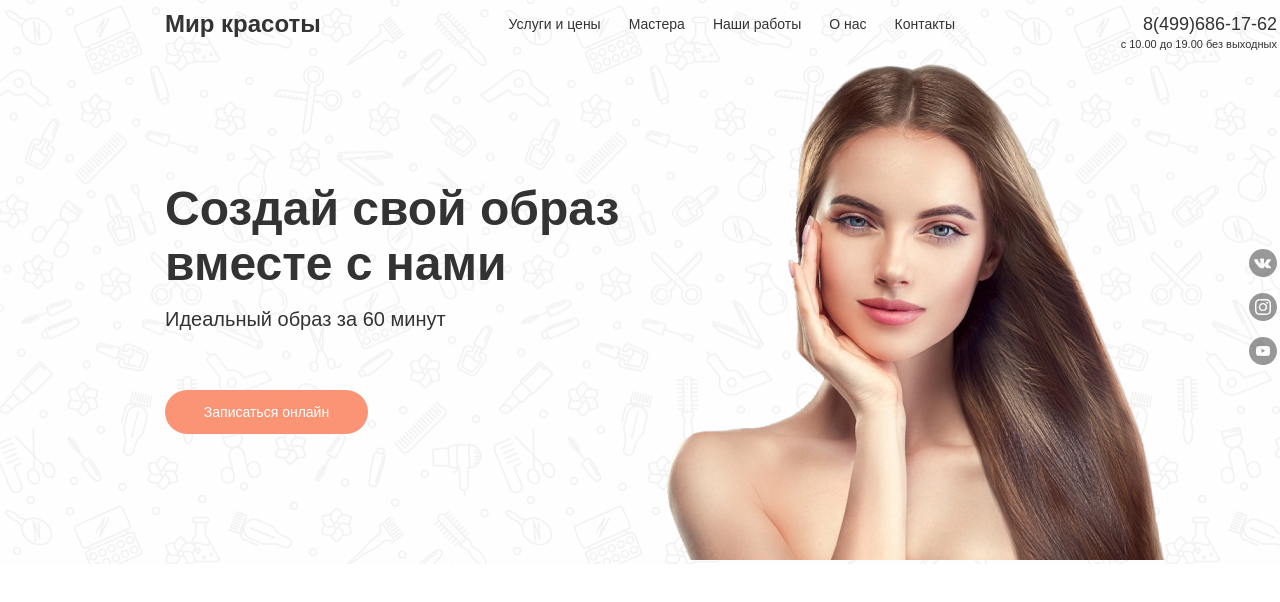
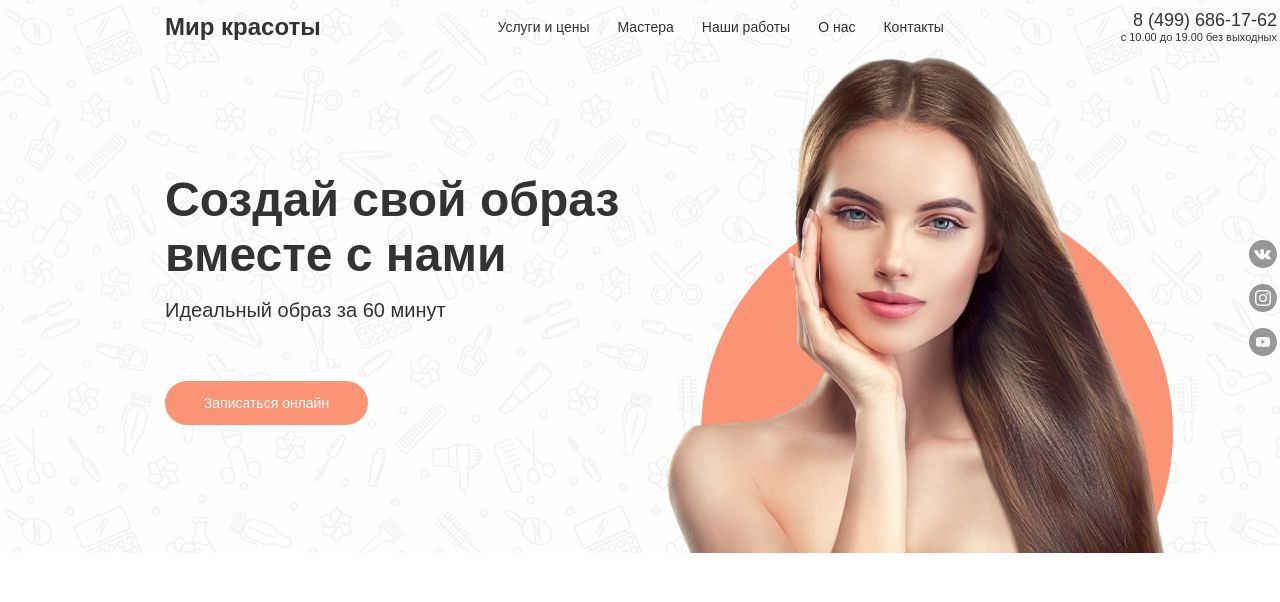
Before and after one commit to Z1nRes/BeautyWorld, a Vue app: page / in a window 1280 px wide. Shown: the top 602 px of the page. Built offline with nearby package versions, Linux system fonts and the light colour scheme.

Commit message:
header done

```diff
--- a/public/css/style.css
+++ b/public/css/style.css
@@ -14,10 +14,12 @@ body {
     width: 1440px;
 }
 
+
 /* header */
 .header {
     background: url(../media/image/header_bg.svg);
     padding: 10px 163px 0 165px;
+    overflow: hidden;
 }
 
 .header_top {
@@ -27,50 +29,72 @@ body {
     align-items: center;
 }
 
-.logo {
+.header_logo {
     font-size: 24px;
     font-weight: 700;
 }
 
-.ul {
+.header_nav {
     display: flex;
     flex-direction: row;
     list-style: none;
 }
 
-li {
+
+.nav_element {
+    font-size: 14px;
+    text-decoration: none;
+    color: #333333;
     margin: 0 14px;
 }
 
-a {
-    font-size: 14px;
+.nav_element:hover {
+    color: #00BF78;
+    transition: 0.25s;
+}
+
+.header_contacts {
+    display: flex;
+    flex-direction: column;
+    align-items: flex-end;
+}
+
+.phone {
+    font-size: 18px;
     text-decoration: none;
     color: #333333;
 }
 
-.header_top .ul a:hover {
+.phone:hover {
     color: #00BF78;
     transition: 0.25s;
 }
 
-.phone {
-    font-size: 18px;
+.timetable {
+    font-size: 11px;
 }
 
-.timetable {
-    font-size: 11px;
-    display: flex;
-    justify-content: end;
-}
-
-.header_bottom {
+.header_main {
     display: flex;
     flex-direction: row;
     align-items: center;
-    /* justify-content: space-between; */
 }
 
-.header_bottom .btn {
+.header_main_content {
+    width: 44%;
+}
+
+.slogan_top {
+    font-size: 48px;
+    font-weight: 600;
+}
+
+.slogan_bottom {
+    font-size: 20px;
+    margin-top: 17px;
+}
+
+.header_main .btn {
     background-color: #FB9475;
     margin-top: 59px;
     padding: 14px 25px;
@@ -84,54 +108,46 @@ a {
     cursor: pointer;
 }
 
-.header_bottom .bottom_nav {
+.header_main_social {
     display: flex;
     flex-direction: column;
     margin-left: auto;
 }
 
-.header_bottom .bottom_nav a {
+
+.social_item {
     display: flex;
     align-items: center;
     justify-content: center;
     margin: 8px 0;
 }
 
-.header_bottom .bottom_nav a img {
+.social_item_icon {
     width: 28px;
     height: 28px;
 }
 
-.header_bottom .bottom_text {
-    width: 44%;
+
+.header_main_woman_div {
+    display: flex;
+    align-items: flex-end;
+    position: relative;
+    z-index: 2;
 }
 
-.header_bottom .bottom_text p:first-child {
-    font-size: 48px;
-    font-weight: 600;
+.header_main_woman_img {
+    background: url();
 }
 
-.header_bottom .bottom_text p:nth-child(2) {
-    font-size: 20px;
-    margin-top: 17px;
-}
-
-.header_bottom .bottom_img {
-
-}
-
-.header_bottom .bottom_img img {
-    /* position: absolute;
-    z-index: 2; */
-}
-/*
-.header_bottom .bottom_img .sunset {
-    position: relative;
-    z-index: 1;
+.sircle {
     width: 472px;
     height: 472px;
     background-color: #FB9475;
-} */
+    position: absolute;
+    z-index: -1;
 
-
+    border-radius: 100%;
+    top: 30%;
+    left: 9%;
+}
 /* ^^header^^ */
--- a/public/index.html
+++ b/public/index.html
@@ -10,39 +10,35 @@
     <div class="wrapper">
       <header class="header">
         <div class="header_top">
-          <div class="logo">Мир красоты</div>
-          <nav>
-            <ul class="ul">
-              <li><a href="#">Услуги и цены</a></li>
-              <li><a href="#">Мастера</a></li>
-              <li><a href="#">Наши работы</a></li>
-              <li><a href="#">О нас</a></li>
-              <li><a href="#">Контакты</a></li>
-            </ul>
+          <div class="header_logo">Мир красоты</div>
+          <nav class="header_nav">
+              <a href="#" class="nav_element">Услуги и цены</a>
+              <a href="#" class="nav_element">Мастера</a>
+              <a href="#" class="nav_element">Наши работы</a>
+              <a href="#" class="nav_element">О нас</a>
+              <a href="#" class="nav_element">Контакты</a>
           </nav>
-          <div class="phone">
-            <p>8(499)686-17-62</p>
+          <div class="header_contacts">
+            <a href="#" class="phone">8 (499) 686-17-62</a>
+            <p class="timetable">с 10.00 до 19.00 без выходных</p>
           </div>
         </div>
-        <div class="timetable">
-          <p>с 10.00 до 19.00 без выходных</p>
-        </div>
-        <div class="header_bottom">
-          <div class="bottom_text">
-            <p>Создай свой образ вместе с нами</p>
-            <p>Идеальный образ за 60 минут</p>
+        <div class="header_main">
+          <div class="header_main_content">
+            <p class="slogan_top">Создай свой образ вместе с нами</p>
+            <p class="slogan_bottom">Идеальный образ за 60 минут</p>
             <div class="btn">
               Записаться онлайн
             </div>
           </div>
-          <div class="bottom_img">
-            <img src="./media/image/woman.png" alt="img">
-            <!-- <div class="sunset"></div> -->
+          <div class="header_main_woman_div">
+            <img src="./media/image/woman.png" alt="img" class="header_main_woman_img">
+            <div class="sircle"></div>
           </div>
-          <div class="bottom_nav">
-              <a href="#"><img src="./media/image/icons/Vk.svg" alt="vk"></a>
-              <a href="#"><img src="./media/image/icons/Instagram.svg" alt="Instagram"></a>
-              <a href="#"><img src="./media/image/icons/YouTube.svg" alt="YouTube"></a>
+          <div class="header_main_social">
+              <a href="#" class="social_item"><img src="./media/image/icons/Vk.svg" alt="vk" class="social_item_icon"></a>
+              <a href="#" class="social_item"><img src="./media/image/icons/Instagram.svg" alt="Instagram" class="social_item_icon"></a>
+              <a href="#" class="social_item"><img src="./media/image/icons/YouTube.svg" alt="YouTube" class="social_item_icon"></a>
           </div>
         </div>
       </header>
```
Also changed, not shown: 1 other file (tests, documents, lock files or other folders).
